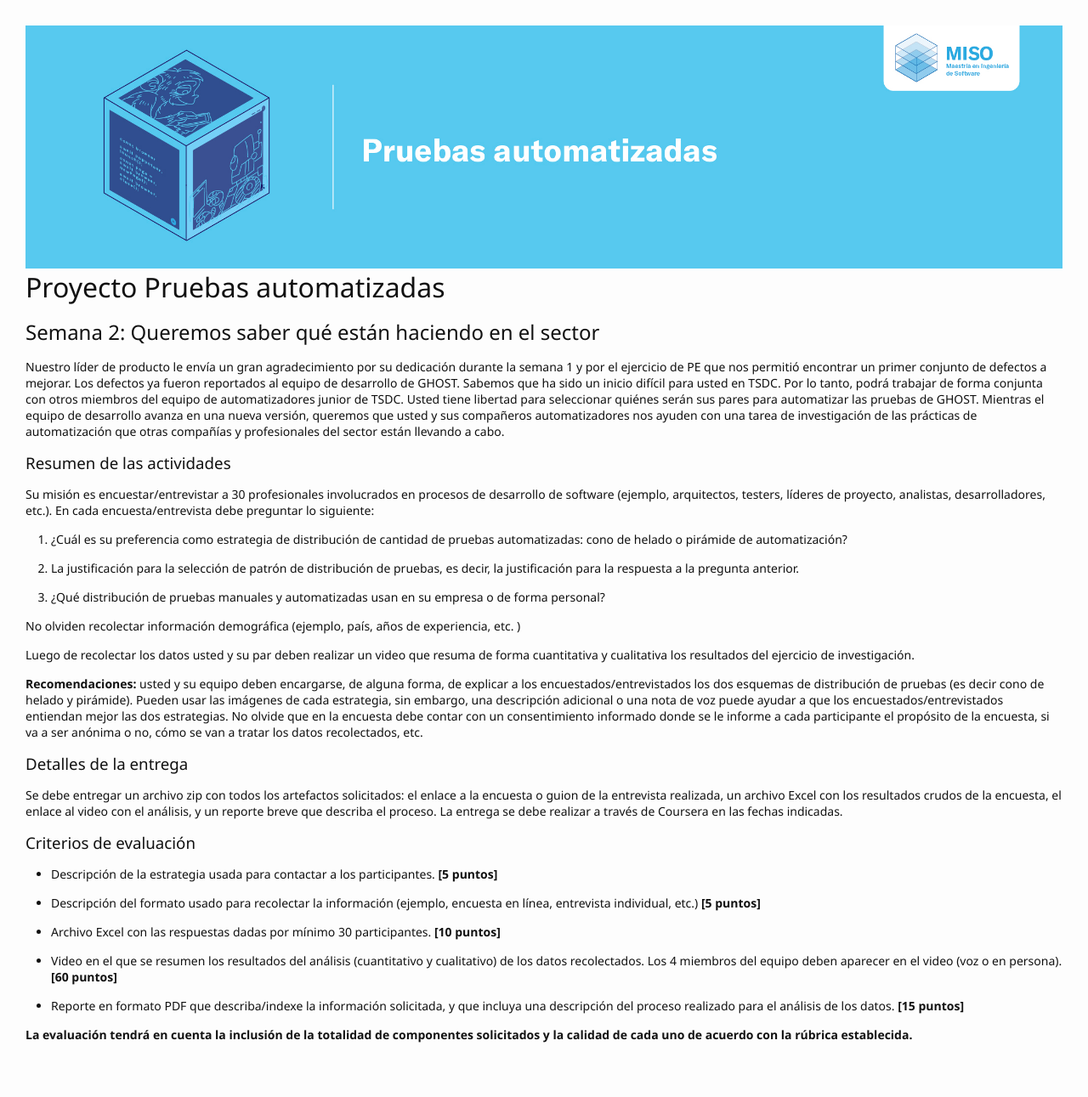
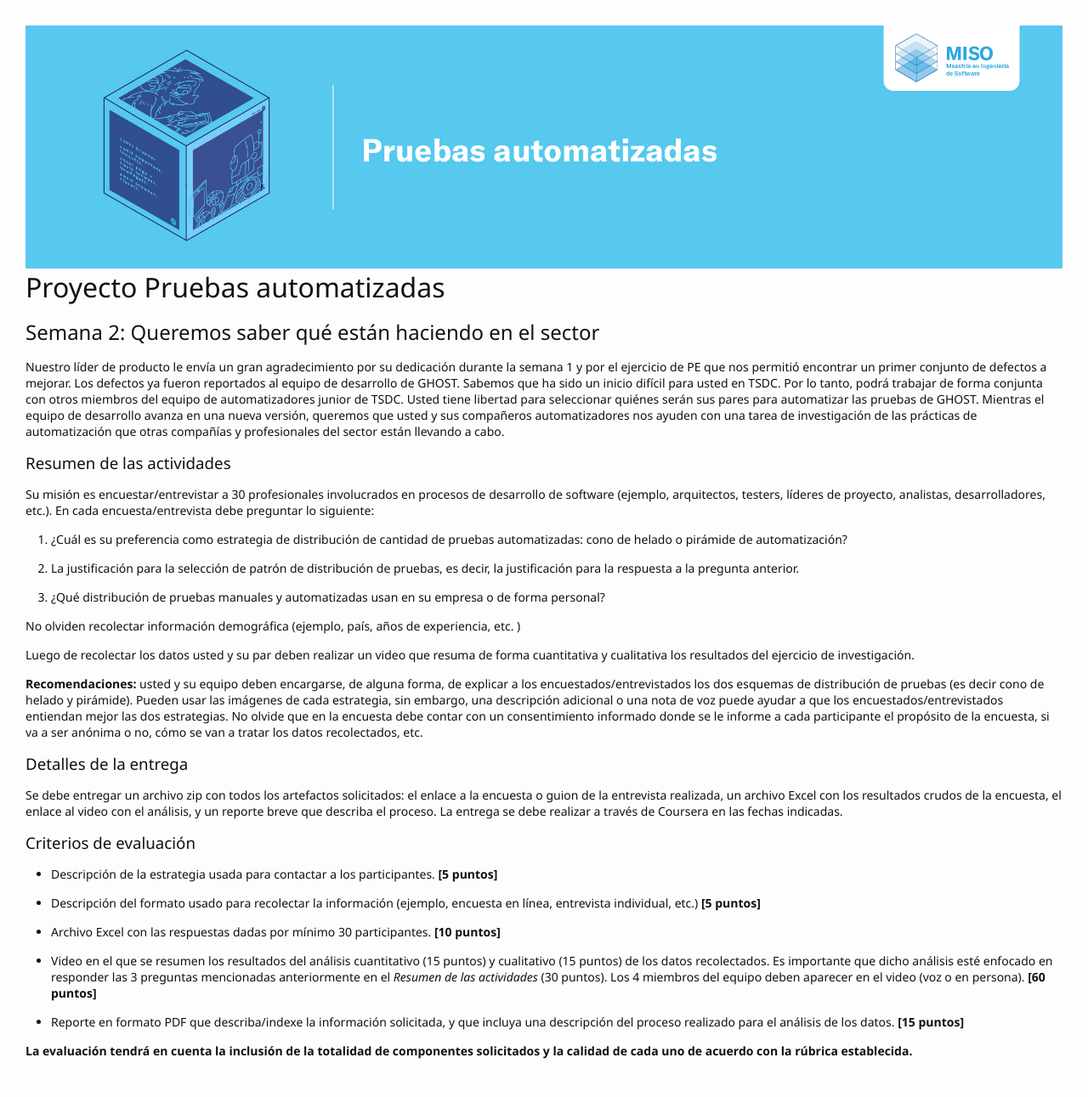
Before and after one commit to TiCSw/mt1_guias_pruebas, a Jekyll site: the page built from docs/semanas/semana2.md, in a window 1280 px wide. Shown: the whole page at 85% size. Built offline with Jekyll 4.4.1, drawn with Linux system fonts in a browser that asks for light colours; some web fonts are replaced; our own code applies the rules of GitHub Pages for plain Markdown files; comment, search, counter and statistics services are not loaded.

Commit message:
Update semana2.md
actualiza criterios de evaluación

```diff
--- a/docs/semanas/semana2.md
+++ b/docs/semanas/semana2.md
@@ -39,7 +39,7 @@
 
 - Archivo Excel con las respuestas dadas por mínimo 30 participantes. **[10 puntos]**
 
-- Video en el que se resumen los resultados del análisis (cuantitativo y cualitativo) de los datos recolectados. Los 4 miembros del equipo deben aparecer en el video (voz o en persona). **[60 puntos]**
+- Video en el que se resumen los resultados del análisis cuantitativo (15 puntos) y cualitativo (15 puntos) de los datos recolectados. Es importante que dicho análisis esté enfocado en responder las 3 preguntas mencionadas anteriormente en el _Resumen de las actividades_ (30 puntos). Los 4 miembros del equipo deben aparecer en el video (voz o en persona). **[60 puntos]**
 
 - Reporte en formato PDF que describa/indexe la información solicitada, y que incluya una descripción del proceso realizado para el análisis  de los datos. **[15 puntos]**
 
```
